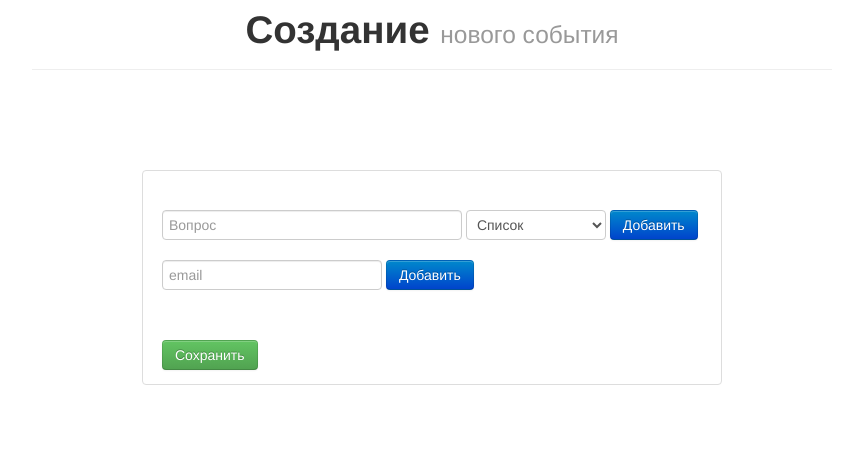
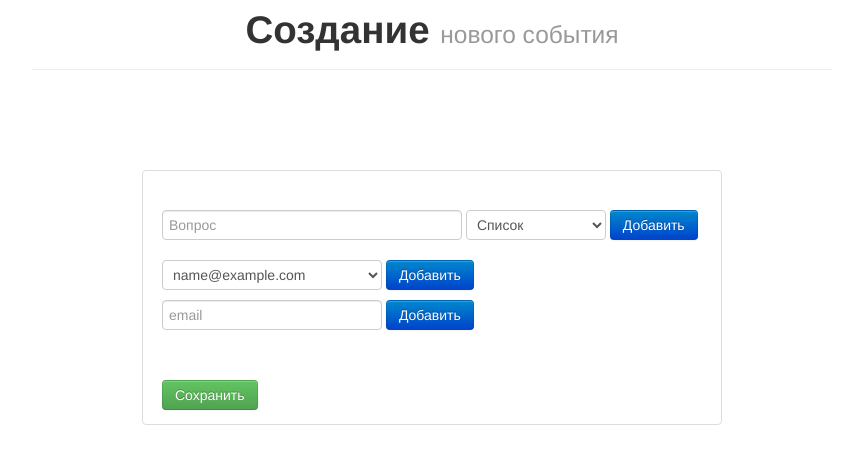
Before and after one commit to hardcoreinc/compromise, a Django app: template compromise/templates/newevent.html in a window 1280 px wide. Shown: the top 464 px of the page, without its empty margins (208-1071 px from the left). Run offline with Django 3.2, Linux system fonts and the light colour scheme; the template is opened without the code that fills it: most values are stand-ins (such as "Sample title", 1, 10 or a date in 2020); parts of the project's set-up code (start-up, migrations or seed data) failed here and were passed over; some libraries are stand-ins or nearby versions.

Commit message:
Obtain contacts from google

```diff
--- a/compromise/settings.py
+++ b/compromise/settings.py
@@ -177,4 +177,5 @@ AUTHENTICATION_BACKENDS = (
 
 GOOGLE_OAUTH2_CLIENT_ID      = '342640484025.apps.googleusercontent.com'
 GOOGLE_OAUTH2_CLIENT_SECRET  = 'K_4sKJDOYZ0GNdKkiOaihPfk'
+GOOGLE_OAUTH_EXTRA_SCOPE     = ['https://www.google.com/m8/feeds']
 LOGIN_REDIRECT_URL           = '/newevent'
--- a/compromise/static/css/style.css
+++ b/compromise/static/css/style.css
@@ -96,6 +96,9 @@ div.span3{
 .users {
 	margin-top: 10px;
 }
+.users select {
+    margin: 0;
+}
 .users input {
 	margin: 0;
 }
--- a/compromise/static/js/app.js
+++ b/compromise/static/js/app.js
@@ -139,7 +139,8 @@ $(function() {
 			'click #modal .add-answer': 'add_answer',
 			'click #modal .delete': 'delete_answer',
 			'click #save-event': 'save_event',
-			'click .users .add-user': 'add_user',
+			'click .users .add-user-select': 'add_user_select',
+            'click .users .add-user-input': 'add_user_input',
 			'click .users-list .delete': 'delete_user',
 		},
 		initialize: function() {
@@ -271,14 +272,22 @@ $(function() {
 				console.log(msg);
 			});
 		},
-		add_user: function() {
+		add_user_select: function() {
 			var self = this;
-			var mail = $('.user-mail').val();
+			var mail = $('select.user-mail option:selected').text();
 			if(mail == '') return;
 			self.options.users.add_item({
 				mail: mail,
 			});
 		},
+        add_user_input: function() {
+            var self = this;
+            var mail = $('input.user-mail').val();
+            if(mail == '') return;
+            self.options.users.add_item({
+                mail: mail,
+            });
+        },
 		render_user: function(model, collection) {
 			var self = this;
 
--- a/compromise/templates/newevent.html
+++ b/compromise/templates/newevent.html
@@ -51,9 +51,17 @@
 		</table>
 
 		<div class="users">
-			<input class="span3 user-mail" type="text" placeholder="email">
-			<button class="btn btn-primary add-user" type="button">Добавить</button>
+            <select class="span3 user-mail" placeholder="email">
+                {% for email in emails %}
+                    <option value="{{ email }}">{{ email }}</option>
+                {% endfor %}
+            </select>
+			<button class="btn btn-primary add-user-select" type="button">Добавить</button>
 		</div>
+        <div class="users">
+            <input class="span3 user-mail" type="text" placeholder="email">
+            <button class="btn btn-primary add-user-input" type="button">Добавить</button>
+        </div>
 		<table class="users-list table-striped">
 			<tbody>
 			</tbody>
```
Also changed, not shown: compSite/views.py (+17 -5 lines).
